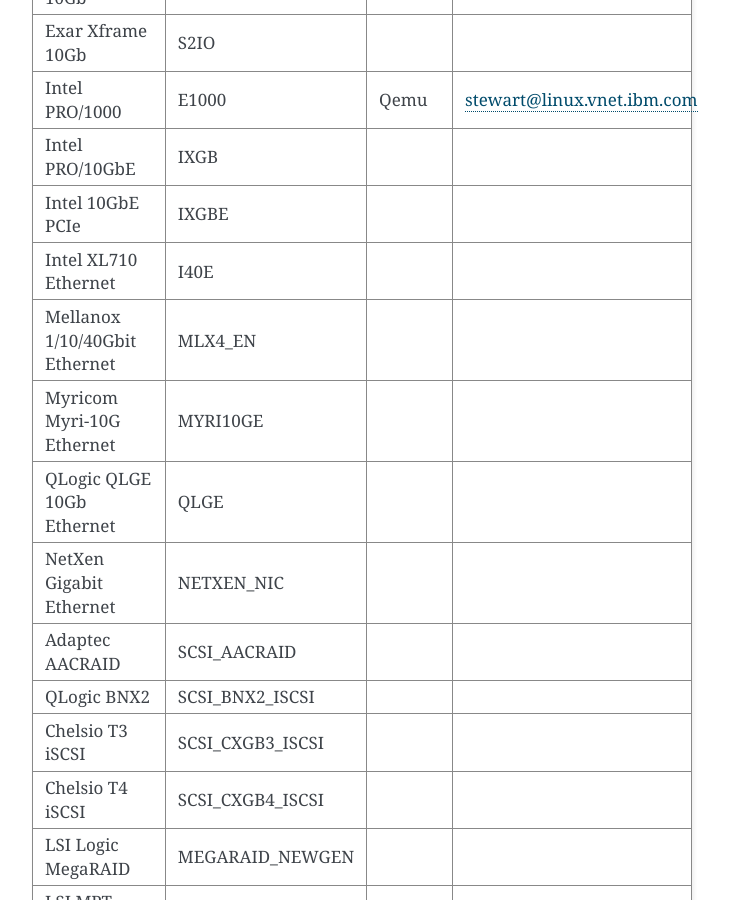
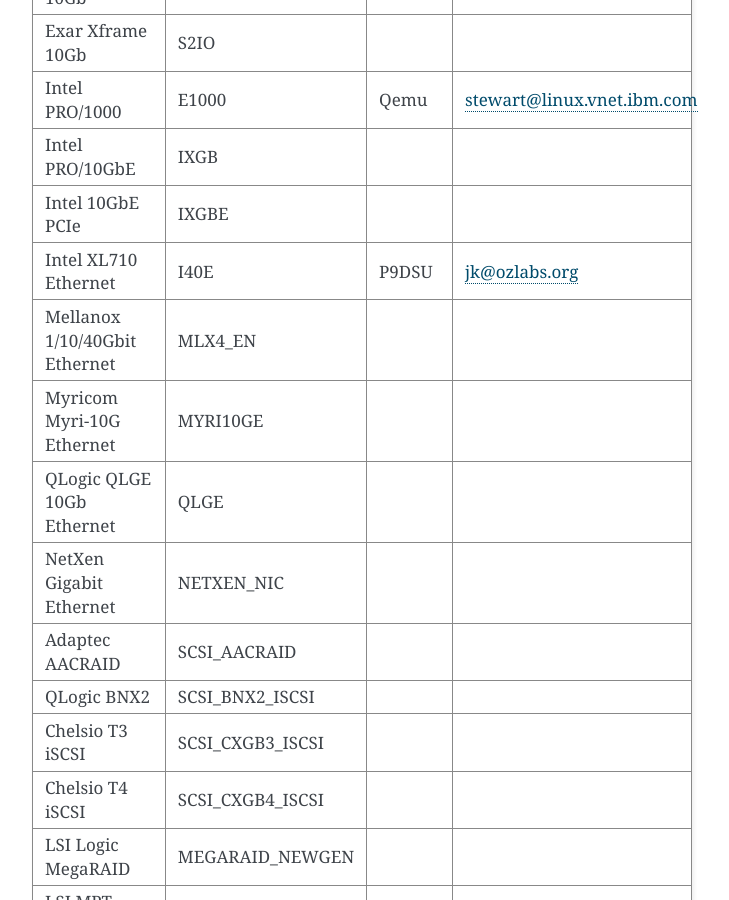
Before and after one commit to open-power/op-build, a Sphinx documentation site: the page built from doc/boot-devices.rst, in a window 1280 px wide and 900 px high, scrolled down 866 px. Shown: the whole window, without its empty margins (388-1117 px from the left). Built offline with Sphinx 7.4.7, drawn with Linux system fonts in a browser that asks for light colours.

Commit message:
docs: boot-devices: Document Boston as containing i40
stewart > What's the intel nic in boston?
     jk > i40

Except we aren't supposed to call it Boston, so put p9dsu in the table.

Signed-off-by: Joel Stanley <joel@jms.id.au>

```diff
--- a/doc/boot-devices.rst
+++ b/doc/boot-devices.rst
@@ -39,7 +39,7 @@
 +-------------------------------+-----------------------+--------+----------------------------+
 | Intel 10GbE PCIe              | IXGBE                 |        |                            |
 +-------------------------------+-----------------------+--------+----------------------------+
-| Intel XL710 Ethernet          | I40E                  |        |                            |
+| Intel XL710 Ethernet          | I40E                  | P9DSU  | jk@ozlabs.org              |
 +-------------------------------+-----------------------+--------+----------------------------+
 | Mellanox 1/10/40Gbit Ethernet | MLX4_EN               |        |                            |
 +-------------------------------+-----------------------+--------+----------------------------+
```
